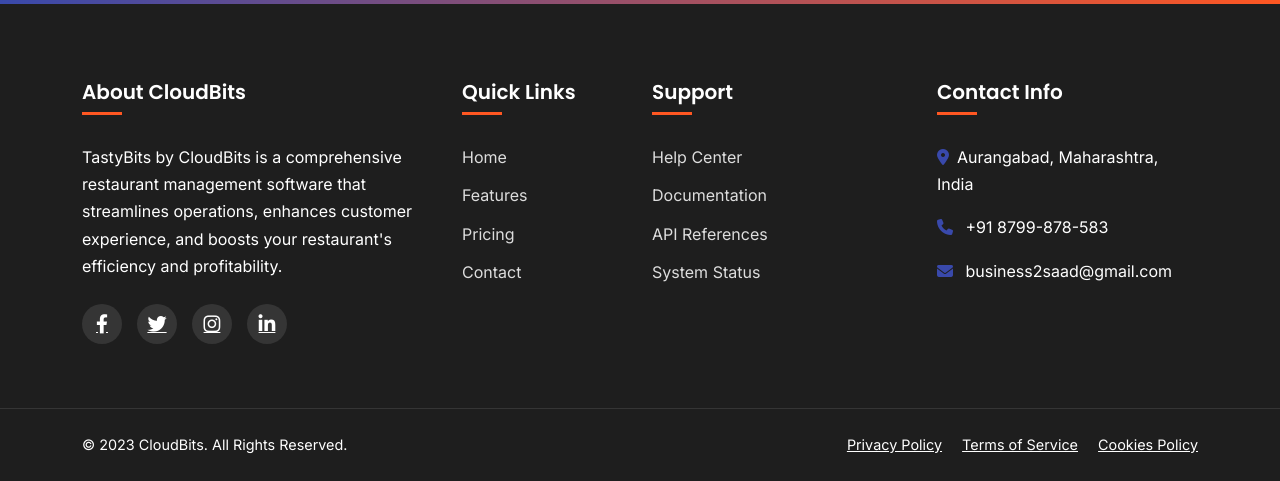
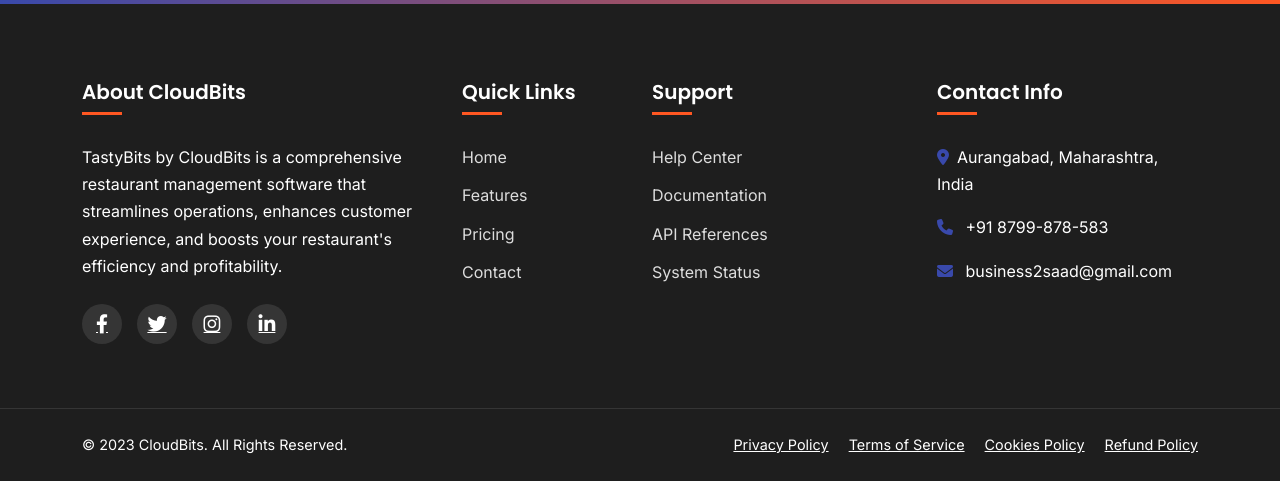
Before and after one commit to saad1901/restraunt, a Django app: template templates/api.html in a window 1280 px wide. Shown: the part 5759-6240 px from the top of the page. Run offline with Django 3.2, Linux system fonts and the light colour scheme; the template is opened without the code that fills it, so the values that code supplies are empty.

Commit message:
refundpolic]

```diff
--- a/templates/base_public.html
+++ b/templates/base_public.html
@@ -362,7 +362,8 @@
                         <p class="mb-0">
                             <a href="{% url 'privacy' %}" class="text-white me-3">Privacy Policy</a>
                             <a href="{% url 'terms' %}" class="text-white me-3">Terms of Service</a>
-                            <a href="{% url 'cookies' %}" class="text-white">Cookies Policy</a>
+                            <a href="{% url 'cookies' %}" class="text-white me-3">Cookies Policy</a>
+                            <a href="https://merchant.razorpay.com/policy/QHspiutzH1e0F7/refund" target="_blank" class="text-white">Refund Policy</a>
                         </p>
                     </div>
                 </div>
```
